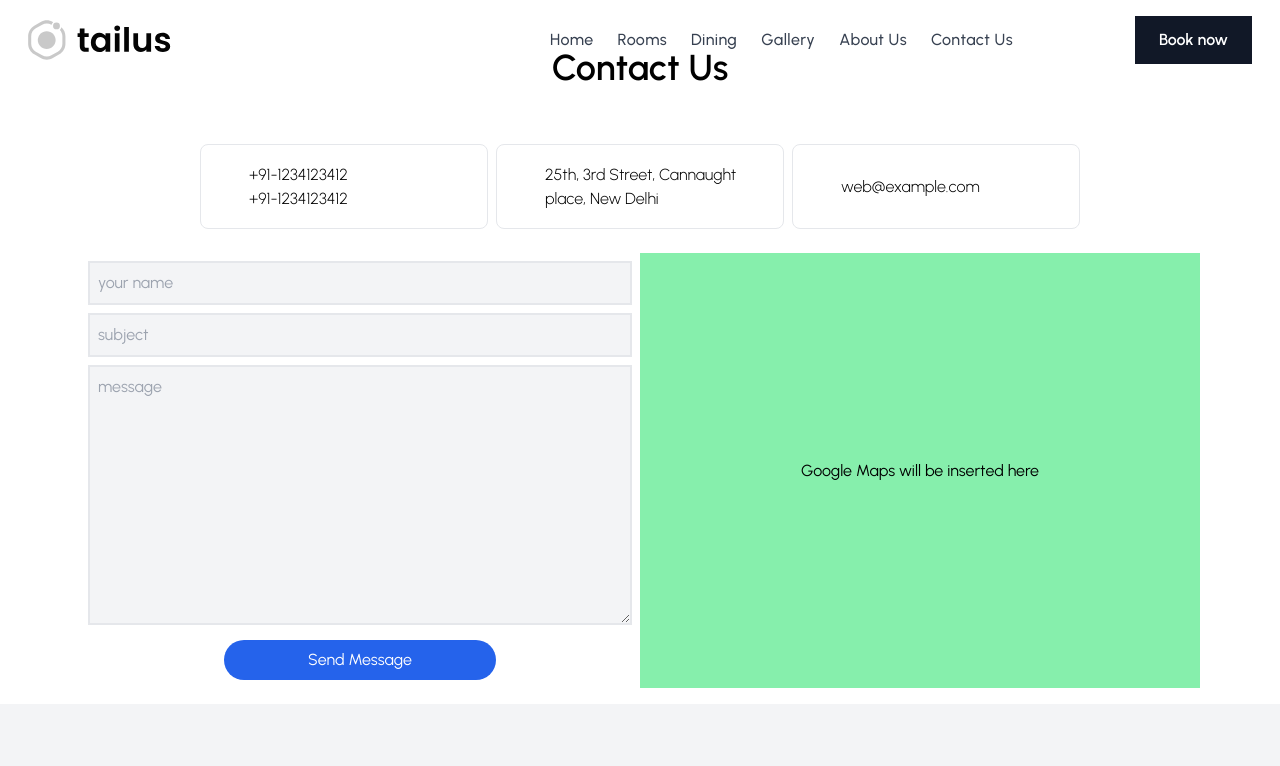
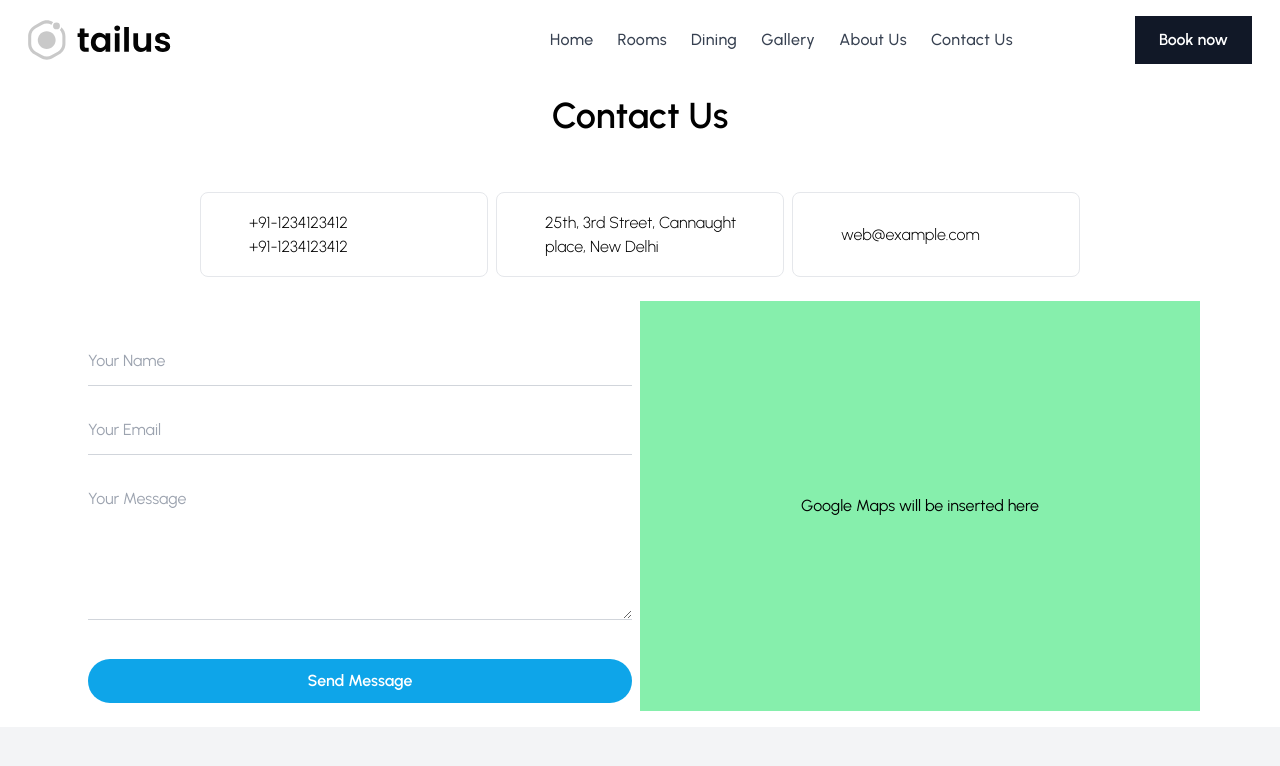
Before and after one commit to dubey98/hotel, a Next.js app: page /contact in a window 1280 px wide. Shown: the top 766 px of the page. Built offline with nearby package versions, Linux system fonts and the light colour scheme.

Commit message:
contact form modernized

```diff
--- a/src/app/contact/page.tsx
+++ b/src/app/contact/page.tsx
@@ -4,7 +4,7 @@ import ContactForm from "../../components/ContactForm";
 function ContactUs() {
   return (
     <section className="">
-      <div className="p-12 text-4xl font-semibold text-center">Contact Us</div>
+      <div className="p-12 pt-24 text-4xl font-semibold text-center">Contact Us</div>
       <div className="max-w-6xl mx-auto">
         <ContactMeans />
         <div className="p-4 flex flex-col sm:flex-row">
--- a/src/app/page.tsx
+++ b/src/app/page.tsx
@@ -71,9 +71,6 @@ function HomePage() {
           </p>
         </div>
       </section>
-      <section className="min-h-screen container mx-auto">
-        <RoomsWidget />
-      </section>
       <section className="min-h-screen container flex items-center justify-center mx-auto">
         <TestiMonials />
       </section>
--- a/src/components/ContactForm.jsx
+++ b/src/components/ContactForm.jsx
@@ -3,39 +3,47 @@ import React from "react";
 function ContactForm() {
   return (
     <div className="p-2 space-y-2 max-w-2xl">
-      <div className="">
+      <form action="" className="mt-10 space-y-8 dark:text-white">
+        <div>
+          <div className="relative before:absolute before:bottom-0 before:h-0.5 before:left-0 before:origin-right focus-within:before:origin-left before:right-0 before:scale-x-0 before:m-auto before:bg-sky-400 dark:before:bg-sky-800 focus-within:before:!scale-x-100 focus-within:invalid:before:bg-red-400 before:transition before:duration-300">
             <input
-          className="border-2 bg-gray-100 p-2 w-full outline-none"
-          type="text"
-          name="name"
-          id="name"
-          placeholder="your name"
+              id=""
+              type="email"
+              placeholder="Your Name"
+              className="w-full bg-transparent pb-3  border-b border-gray-300 dark:placeholder-gray-300 dark:border-gray-600 outline-none  invalid:border-red-400 transition"
             />
           </div>
+        </div>
+
         <div className="">
+          <div className="w-full relative before:absolute before:bottom-0 before:h-0.5 before:left-0 before:origin-right focus-within:before:origin-left before:right-0 before:scale-x-0 before:m-auto before:bg-sky-400 dark:before:bg-sky-800 focus-within:before:!scale-x-100 focus-within:invalid:before:bg-red-400 before:transition before:duration-300">
             <input
-          className="border-2 bg-gray-100 p-2 w-full outline-none"
-          type="text"
-          name="subject"
-          id="subject"
-          placeholder="subject"
+              id=""
+              type="email"
+              placeholder="Your Email"
+              className="w-full bg-transparent pb-3  border-b border-gray-300 dark:placeholder-gray-300 dark:border-gray-600 outline-none  invalid:border-red-400 transition"
             />
           </div>
+        </div>
+        <div className="">
+          <div className="w-full relative before:absolute before:bottom-0 before:h-0.5 before:left-0 before:origin-right focus-within:before:origin-left before:right-0 before:scale-x-0 before:m-auto before:bg-sky-400 dark:before:bg-sky-800 focus-within:before:!scale-x-100 focus-within:invalid:before:bg-red-400 before:transition before:duration-300">
+            <textarea
+              id=""
+              placeholder="Your Message"
+              rows={5}
+              className="w-full bg-transparent pb-3  border-b border-gray-300 dark:placeholder-gray-300 dark:border-gray-600 outline-none  invalid:border-red-400 transition"
+            />
+          </div>
+        </div>
+
         <div>
-        <textarea
-          className="border-2 bg-gray-100 p-2 w-full outline-none"
-          name="message"
-          id="message"
-          cols="30"
-          rows="10"
-          placeholder="message"
-        ></textarea>
-      </div>
-      <div className="text-center">
-        <button className="p-2 bg-blue-600 text-white rounded-full w-1/2">
+          <button className="w-full rounded-full bg-sky-500 dark:bg-sky-400 h-11 flex items-center justify-center px-6 py-3 transition hover:bg-sky-600 focus:bg-sky-600 active:bg-sky-800">
+            <span className="text-base font-semibold text-white dark:text-gray-900">
               Send Message
+            </span>
           </button>
         </div>
+      </form>
     </div>
   );
 }
```
Lines whose indentation alone changed are shown as unchanged.
